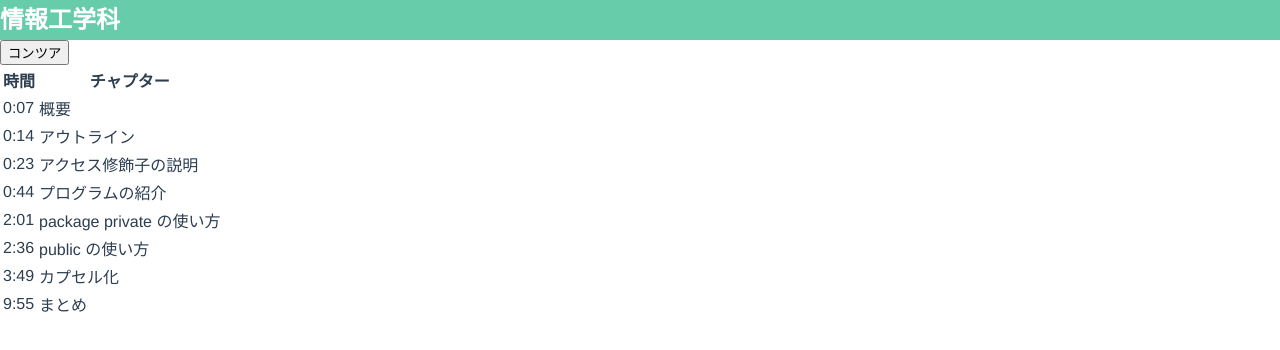
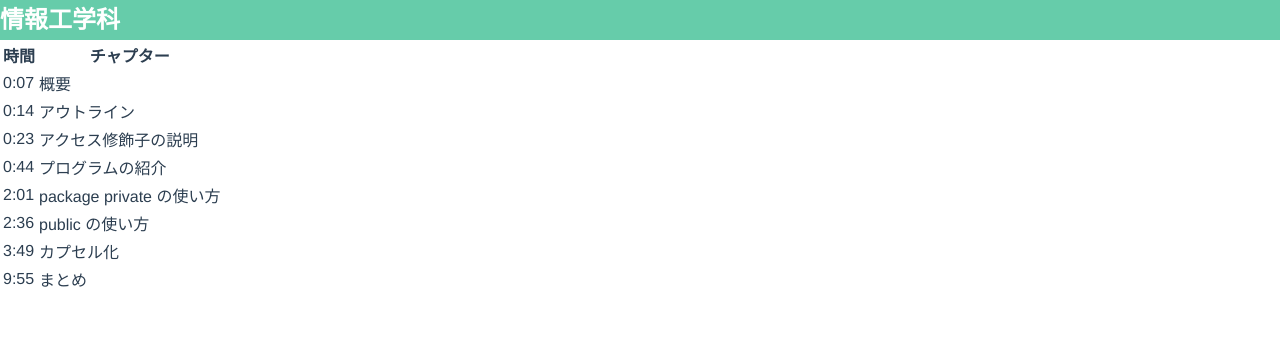
Before and after one commit to evesanta/xedusite, a Vue app: page /#/seektable in a window 1280 px wide. Shown: the top 350 px of the page. Built offline with nearby package versions, Linux system fonts and the light colour scheme; what vue-markdown-highlight would draw is missing.

Commit message:
seekのところを変更

```diff
--- a/src/components/eduVideo/seekTable/main.html
+++ b/src/components/eduVideo/seekTable/main.html
@@ -1,5 +1,4 @@
 <div>
-  <button @click='hen'>コンツア</button>
   <table class='table'>
     <thead>
       <tr>
--- a/src/components/eduVideo/seekTable/script.js
+++ b/src/components/eduVideo/seekTable/script.js
@@ -1,4 +1,3 @@
-import { mapGetters } from 'vuex'
 export default {
   name: 'SeekTable',
   props: ['nowTime'],
@@ -25,7 +24,6 @@ export default {
     this.update()
   },
   computed: {
-    ...mapGetters(['getNowTime'])
   },
   filters: {
     toTime: value => {
```
